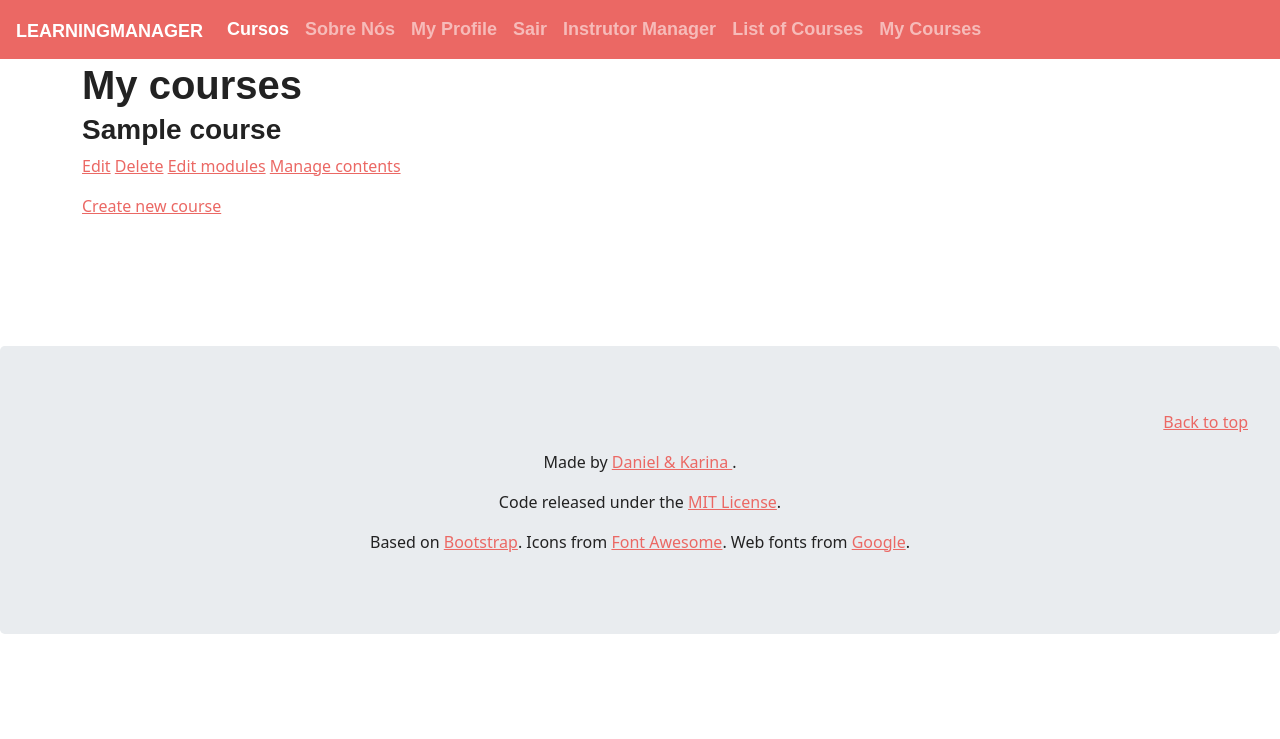
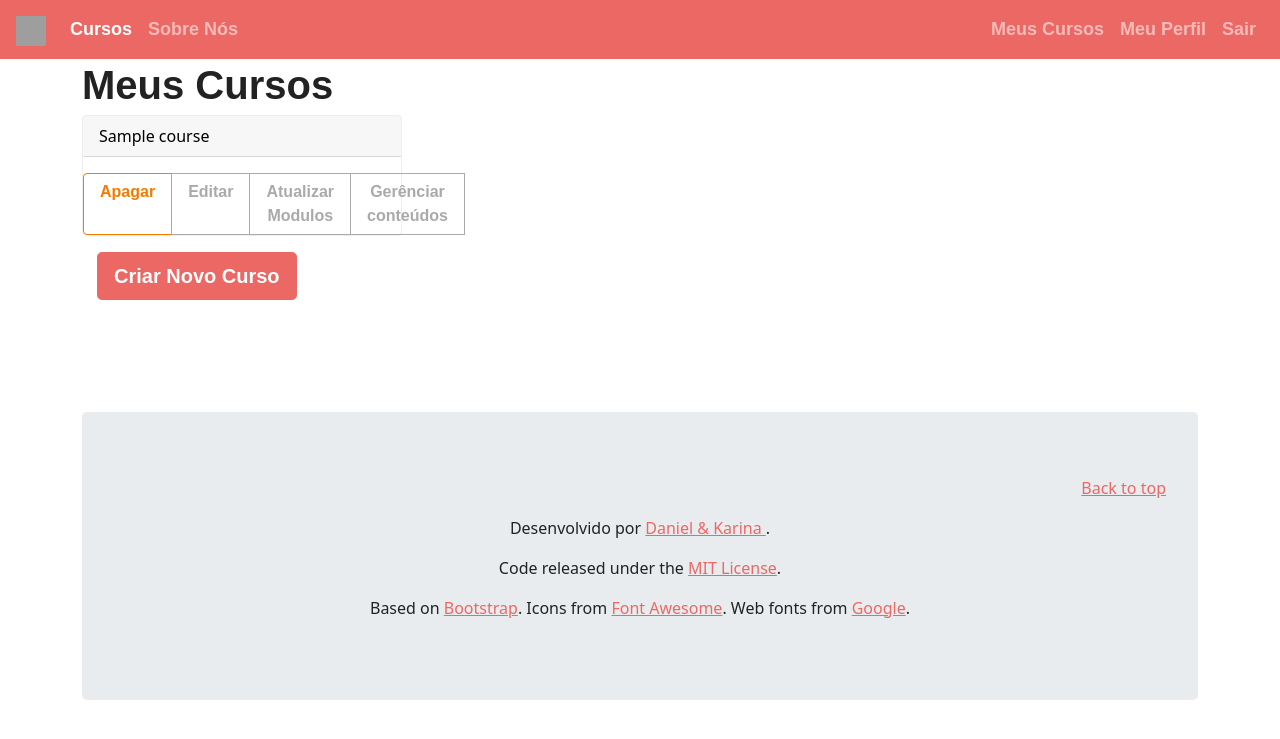
Before and after one commit to Dan-Source/learning_manager, a Django app: page /course/mine/ in a window 1280 px wide. Shown: the top 739 px of the page. Run offline with Django 3.2, Linux system fonts and the light colour scheme; a user stored in the database is signed in; tables that the repository leaves empty hold one stand-in row (values such as "Sample post"); parts of the project's set-up code (start-up, migrations or seed data) failed here and were passed over; some libraries are stand-ins or nearby versions; some web fonts are replaced; grey boxes are pictures that could not be loaded.

Commit message:
estilizando

```diff
--- a/learningmanager/courses/models.py
+++ b/learningmanager/courses/models.py
@@ -7,6 +7,7 @@
 from django.db.models.fields import related
 from django.db.models.fields.related import ForeignKey, ManyToManyField
 from django.template.loader import render_to_string
+from environ.environ import VERSION
 
 from model_utils.models import TimeStampedModel
 from .fields import OrderField
@@ -41,7 +42,7 @@
     title = models.CharField('Titulo', max_length=200)
     slug = AutoSlugField(
         unique=True, always_update=False, populate_from="title")
-    overview = models.TextField()
+    overview = models.TextField(verbose_name="Resumo")
     students = models.ManyToManyField(
         User, related_name='courses_joined', blank=True
     )
@@ -56,11 +57,17 @@
 
 
 class Module(models.Model):
-    course = models.ForeignKey(Course,
-                               related_name='modules',
-                               on_delete=models.CASCADE)
-    title = models.CharField(max_length=200)
-    description = models.TextField(blank=True)
+    course = models.ForeignKey(
+        Course,
+        verbose_name='Course',
+        related_name='modules',
+        on_delete=models.CASCADE
+    )
+    title = models.CharField('Titulo',max_length=200)
+    description = models.TextField(
+            verbose_name="Descrição",
+            blank=True
+    )
     order = OrderField(blank=True, for_fields=['course'])
 
     class Meta:
@@ -71,11 +78,15 @@
 
 
 class Content(models.Model):
-    module = models.ForeignKey(Module,
-                               related_name='contents',
-                               on_delete=models.CASCADE)
+    module = models.ForeignKey(
+        Module,
+        verbose_name='Modulo',
+        related_name='contents',
+        on_delete=models.CASCADE
+        )
     content_type = models.ForeignKey(
         ContentType,
+        verbose_name='Tipo de Conteúdo',
         on_delete=models.CASCADE,
         limit_choices_to={'model__in': (
             'text',
@@ -95,7 +106,7 @@
     owner = models.ForeignKey(
         User, related_name='%(class)s_related', on_delete=models.CASCADE
     )
-    title = models.CharField(max_length=250)
+    title = models.CharField(verbose_name='Titulo', max_length=250)
 
     class Meta:
         abstract = True
@@ -109,16 +120,16 @@
 
 
 class Text(ItemBase):
-    content = models.TextField()
+    content = models.TextField(verbose_name='Conteúdo')
 
 
 class File(ItemBase):
-    file = models.FileField(upload_to='files')
+    file = models.FileField(verbose_name='Arquivo', upload_to='files')
 
 
 class Image(ItemBase):
-    url = models.URLField()
+    url = models.URLField(verbose_name='URL de uma Imagem')
 
 
 class Video(ItemBase):
-    url = models.URLField()
+    url = models.URLField(verbose_name='URL vídeo de um Vídeo',)
--- a/learningmanager/templates/base.html
+++ b/learningmanager/templates/base.html
@@ -35,59 +35,7 @@
 <body>
 
   <div class="mb-1">
-    <nav class="navbar navbar-expand-md navbar-dark bg-primary">
-      <button class="navbar-toggler navbar-toggler-right" type="button" data-toggle="collapse"
-        data-target="#navbarSupportedContent" aria-controls="navbarSupportedContent" aria-expanded="false"
-        aria-label="Toggle navigation">
-        <span class="navbar-toggler-icon"></span>
-      </button>
-      <a class="navbar-brand" href="{% url 'home' %}">LearningManager</a>
-
-      <div class="collapse navbar-collapse" id="navbarSupportedContent">
-        <ul class="navbar-nav mr-auto">
-          <li class="nav-item active">
-            <a class="nav-link" href="{% url 'home' %}">Cursos<span class="sr-only">(current)</span></a>
-          </li>
-          <li class="nav-item">
-            <a class="nav-link" href="{% url 'about' %}">Sobre Nós</a>
-          </li>
-          {% if request.user.is_authenticated %}
-          <li class="nav-item">
-            {# URL provided by django-allauth/account/urls.py #}
-            <a class="nav-link" href="{% url 'users:detail' request.user.username  %}">{% trans "My Profile" %}</a>
-          </li>
-          <li class="nav-item">
-            {# URL provided by django-allauth/account/urls.py #}
-            <a class="nav-link" href="{% url 'account_logout' %}">{% trans "Sign Out" %}</a>
-          </li>
-          {% else %}
-          <li class="nav-item">
-            {# URL provided by django-allauth/account/urls.py #}
-            <a id="sign-up-link" class="nav-link" href="{% url 'account_signup' %}">{% trans "Sign Up" %}</a>
-          </li>
-          <li class="nav-item">
-            {# URL provided by django-allauth/account/urls.py #}
-            <a id="log-in-link" class="nav-link" href="{% url 'account_login' %}">{% trans "Sign In" %}</a>
-          </li>
-          {% endif %}
-
-          {% if request.user. %}
-
-          {% endif %}
-          <li class="nav-item">
-            <a class="nav-link" href="{% url 'courses:manage_course_list' %}"> Instrutor Manager<span
-                class="sr-only"></span></a>
-          </li>
-          <li class="nav-item ">
-            <a class="nav-link" href="{% url 'courses:course_list' %}"> List of Courses</a>
-          </li>
-          <li class="nav-item ">
-            <a class="nav-link" href="{% url 'students:student_course_list' %}"> My Courses </a>
-          </li>
-        </ul>
-      </div>
-    </nav>
-
+    {% include 'components/navbar.html' %}
   </div>
 
   <div class="container">
--- a/learningmanager/templates/components/footer.html
+++ b/learningmanager/templates/components/footer.html
@@ -4,7 +4,7 @@
         <ul class="list-unstyled">
             <a class="float-end" href="#top">Back to top</a>
         </ul>
-        <p>Made by <a href="#">Daniel & Karina </a>.</p>
+        <p>Desenvolvido por <a href="#">Daniel & Karina </a>.</p>
         <p>Code released under the <a href="https://github.com/thomaspark/bootswatch/blob/master/LICENSE">MIT
                 License</a>.</p>
         <p>Based on <a href="https://getbootstrap.com/" rel="nofollow">Bootstrap</a>. Icons from <a
--- /dev/null
+++ b/learningmanager/templates/components/navbar.html
@@ -0,0 +1,64 @@
+{% load i18n%}
+
+<nav class="navbar navbar-expand-md navbar-dark bg-primary">
+    <button class="navbar-toggler navbar-toggler-right" type="button" data-toggle="collapse"
+        data-target="#navbarSupportedContent" aria-controls="navbarSupportedContent" aria-expanded="false"
+        aria-label="Toggle navigation">
+        <span class="navbar-toggler-icon"></span>
+    </button>
+    <a class="navbar-brand" href="{% url 'home' %}">
+
+        <img src="/docs/4.0/assets/brand/bootstrap-solid.svg" width="30" height="30" class="d-inline-block align-top"
+            alt="">
+
+    </a>
+
+    <div class="collapse navbar-collapse" id="navbarSupportedContent">
+        <ul class="navbar-nav mr-auto">
+            <li class="nav-item active">
+                <a class="nav-link" href="{% url 'home' %}">Cursos<span class="sr-only">(current)</span></a>
+            </li>
+
+
+
+            {% if request.user. %}
+
+            {% endif %}
+            <li class="nav-item">
+                <a class="nav-link p-2" href="{% url 'about' %}">Sobre Nós</a>
+            </li>
+        </ul>
+        <ul class="navbar-nav navbar-right">
+
+            {% if request.user.is_authenticated %}
+
+            <li class="nav-item ">
+                <a class="nav-link" href="{% url 'students:student_course_list' %}"> Meus Cursos</a>
+            </li><span class="glyphicon glyphicon-user"></span>
+
+            <li class="nav-item">
+                {# URL provided by django-allauth/account/urls.py #}
+                <a class="nav-link" href="{% url 'users:detail' request.user.username  %}">
+                    {% trans "Meu Perfil" %}
+                </a>
+            </li>
+            <li class="nav-item">
+                {# URL provided by django-allauth/account/urls.py #}
+                <a class="nav-link" href="{% url 'account_logout' %}">
+
+                    {% trans "Sign Out" %}
+                </a>
+            </li>
+            {% else %}
+            <li class="nav-item">
+                {# URL provided by django-allauth/account/urls.py #}
+                <a id="sign-up-link" class="nav-link" href="{% url 'account_signup' %}">{% trans "Sign Up" %}</a>
+            </li>
+            <li class="nav-item">
+                {# URL provided by django-allauth/account/urls.py #}
+                <a id="log-in-link" class="nav-link" href="{% url 'account_login' %}">{% trans "Sign In" %}</a>
+            </li>
+            {% endif %}
+        </ul>
+    </div>
+</nav>
--- a/learningmanager/templates/courses/manage/course/list.html
+++ b/learningmanager/templates/courses/manage/course/list.html
@@ -1,27 +1,40 @@
 {% extends "base.html" %}
-{% block title %}My courses{% endblock %}
+{% block title %}Meus Cursos{% endblock %}
 {% block content %}
-<h1>My courses</h1>
+<h1>Meus Cursos</h1>
 <div class="module">
     {% for course in object_list %}
     <div class="course-info">
-        <h3>{{ course.title }}</h3>
-        <p>
-            <a href="{% url 'courses:course_edit' course.id %}">Edit</a>
-            <a href="{% url 'courses:course_delete' course.id %}">Delete</a>
-            <a href="{% url 'courses:course_module_update' course.id %}">Edit modules</a>
+
+        <div class="card bg-light mb-3" style="max-width: 20rem;">
+            <div class="card-header">{{ course.title }}</div>
+            <p class="card-text">
+            <div class="btn-group" role="group" aria-label="Ações">
+                <a role="button" class="btn  btn-outline-danger"
+                    href="{% url 'courses:course_delete' course.id %}">Apagar</a>
+                <a role="button" class="btn  btn-outline-secondary"
+                    href="{% url 'courses:course_edit' course.id %}">Editar</a>
+                <a role="button" class="btn  btn-outline-secondary"
+                    href="{% url 'courses:course_module_update' course.id %}">Atualizar
+                    Modulos</a>
                 {% if course.modules.count > 0 %}
-            <a href="{% url 'courses:module_content_list' course.modules.first.id %}">
-            Manage contents</a>
+                <a role="button" class="btn  btn-outline-secondary"
+                    href="{% url 'courses:module_content_list' course.modules.first.id %}">
+                    Gerênciar conteúdos
+                </a>
                 {% endif %}
                 </p>
             </div>
+        </div>
+
         {% empty %}
-    <p>You haven't created any courses yet.</p>
+        <h3 class="text-muted">Você ainda não criou nenhum curso.</h3>
         {% endfor %}
-    <p>
-        <a href="{% url "courses:course_create" %}" class="button">Create new
-            course</a>
-    </p>
+        <div class="col-lg-4">
+
+            <a href="{% url 'courses:course_create' %}" class="btn btn-lg btn-primary" role="button">
+                Criar Novo Curso
+            </a>
+        </div>
     </div>
     {% endblock %}
```
Also changed, not shown: config/settings/local.py (+7 -0 lines), config/settings/production.py (+9 -0 lines), learningmanager/templates/courses/manage/course/form.html (+8 -7 lines), learningmanager/templates/courses/manage/module/formset.html (+4 -4 lines), learningmanager/templates/users/user_detail.html (+4 -3 lines), learningmanager/courses/migrations/0002_auto_20210716_2131.py (added), learningmanager/quiz/migrations/0002_auto_20210716_2131.py (added). Lines whose indentation alone changed are shown as unchanged.
